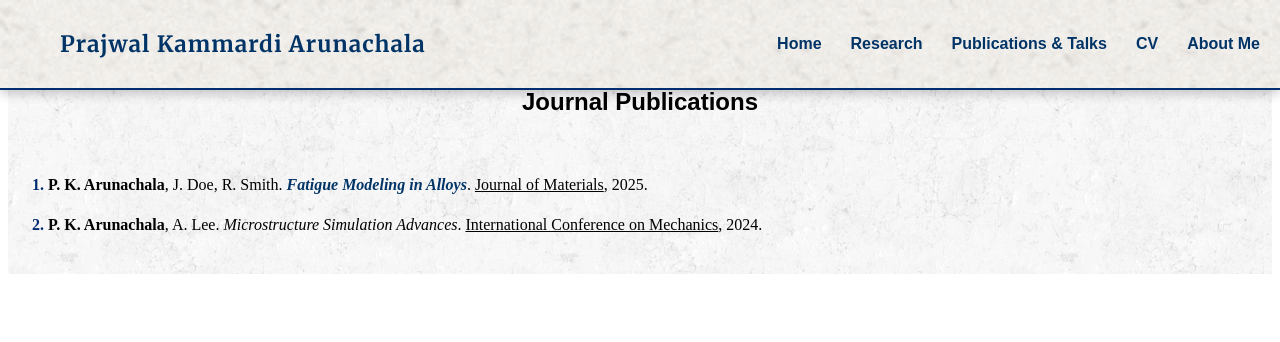
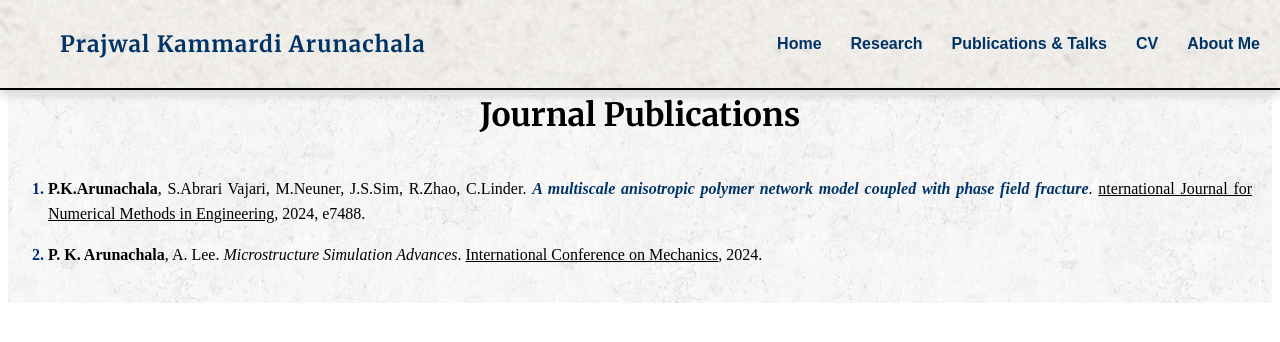
Before and after one commit to prajwalka/prajwalka.github.io, a Jekyll site: the page built from publications.md, in a window 1280 px wide. Shown: the top 342 px of the page. Built offline with Jekyll 4.4.1, drawn with Linux system fonts in a browser that asks for light colours; some web fonts are replaced.

Commit message:
Updating homepage

```diff
--- a/assets/style.css
+++ b/assets/style.css
@@ -14,7 +14,7 @@
   transition: background-color 0.3s, color 0.3s;
   z-index: 1000; /* stays on top */
   box-shadow: 0 4px 10px rgba(0, 0, 0, 0.2); /* soft shadow */
-  border-bottom: 2px solid #002D72; /* Adjust color and thickness as desired */
+  border-bottom: 2px solid #000000; /* Adjust color and thickness as desired */
 }
 
 /* Header content */
@@ -93,7 +93,7 @@
 }
 
 h1, h2, h3 {
-  font-family: 'Computer Modern Sans', sans-serif;
+  font-family: 'Merriweather', serif;
   text-align: center;
 }
 
@@ -121,8 +121,14 @@
 /* Heading */
 h1 {
   font-size: 2.5em; /* Increase heading font size */
-  color: block;
+  color: black;
   margin-bottom: 10px;
+}
+
+h2 {
+  font-size: 2.0em; /* Increase heading font size */
+  color: black;
+  margin-bottom: 5px;
 }
 
 /* Main text (p) */
--- a/publications.md
+++ b/publications.md
@@ -7,7 +7,7 @@
 
 <div class="publications">
     <ol class="publication-list">
-      <li><strong>P. K. Arunachala</strong>, J. Doe, R. Smith. <em><a href="https://onlinelibrary.wiley.com/doi/abs/10.1002/nme.7488" target="_blank">Fatigue Modeling in Alloys</a></em>. <u>Journal of Materials</u>, 2025.</li>
+      <li><strong>P.K.Arunachala</strong>, S.Abrari Vajari, M.Neuner, J.S.Sim, R.Zhao, C.Linder. <em><a href="https://onlinelibrary.wiley.com/doi/abs/10.1002/nme.7488" target="_blank">A multiscale anisotropic polymer network model coupled with phase field fracture</a></em>. <u>nternational Journal for Numerical Methods in Engineering</u>, 2024, e7488.</li>
       <li><strong>P. K. Arunachala</strong>, A. Lee. <em>Microstructure Simulation Advances</em>. <u>International Conference on Mechanics</u>, 2024.</li>
     </ol>
 </div>
```
